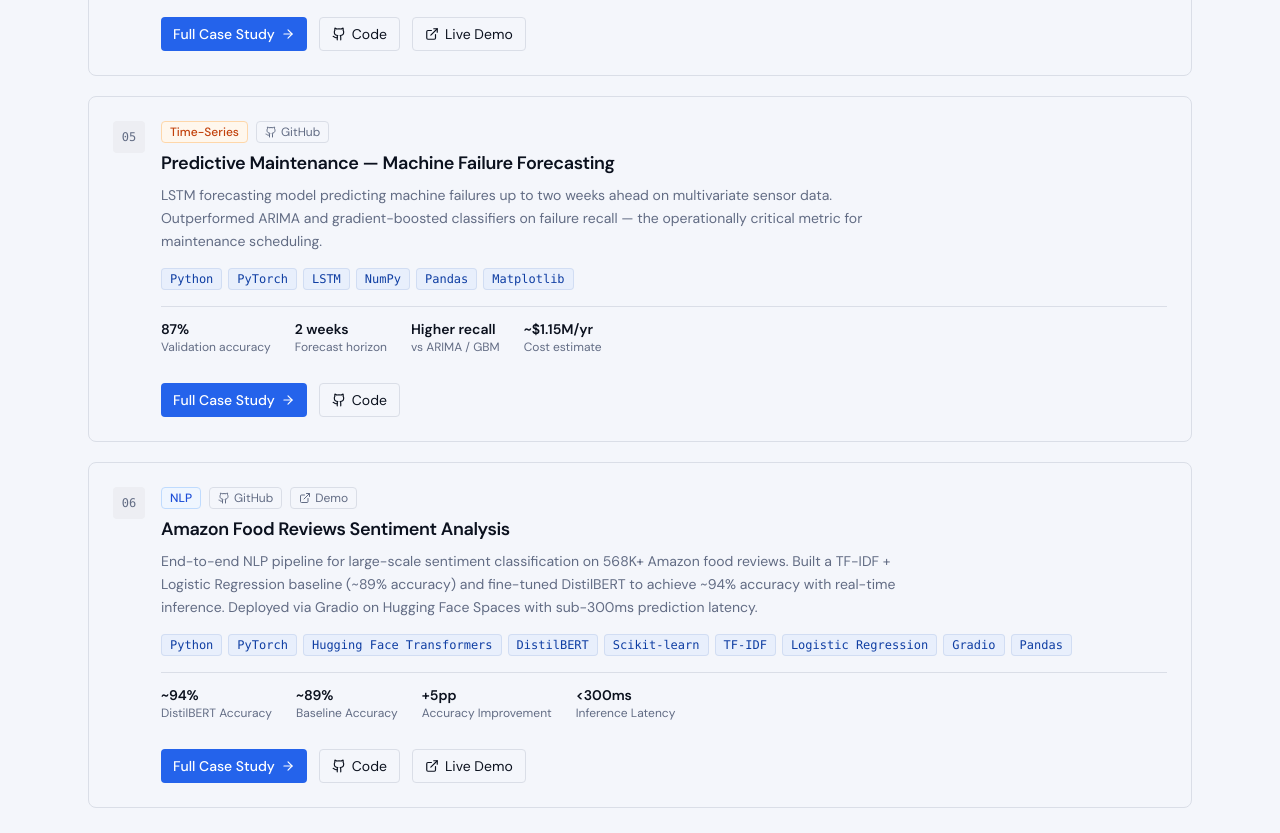
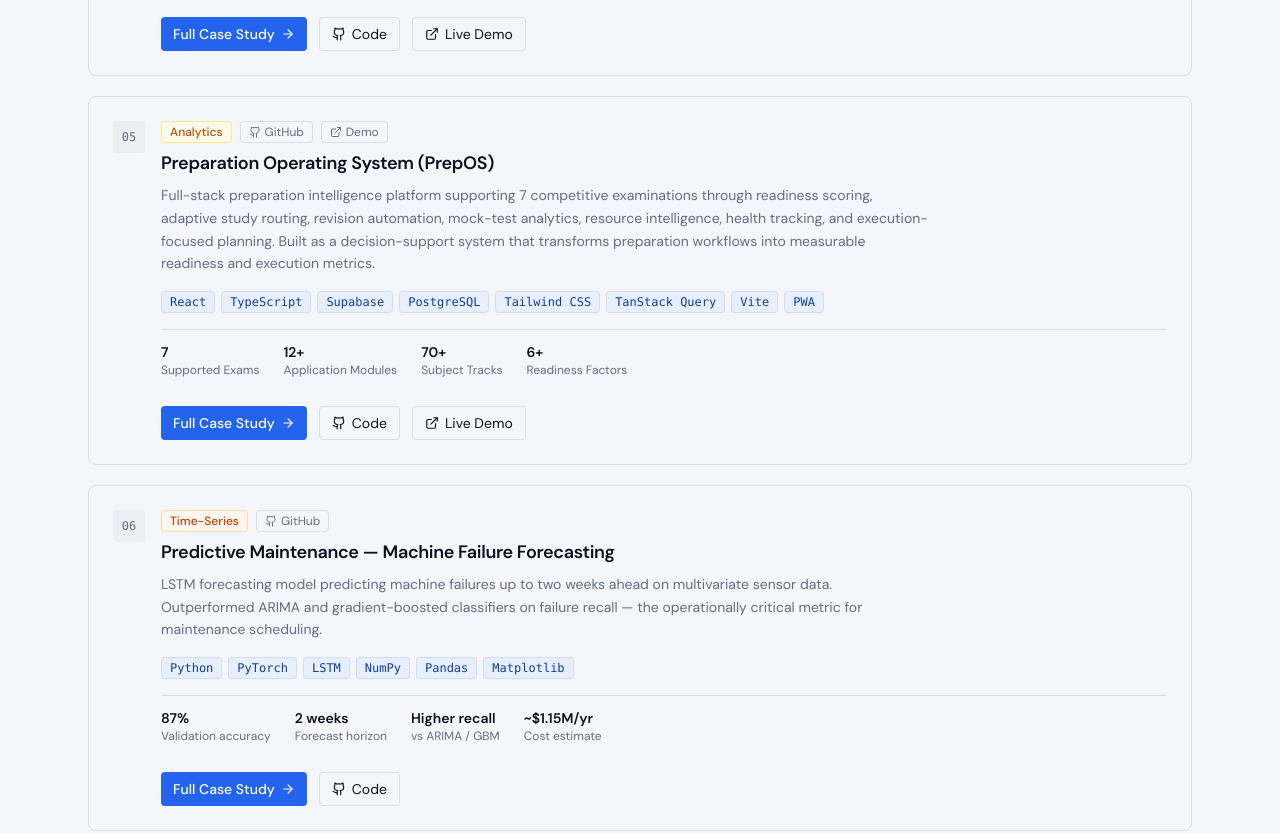
Before and after one commit to YeswanthArasavalli/portfolio_new, a React (Vite) app: page /projects in a window 1280 px wide. Shown: the part 1680-2513 px from the top of the page. Built offline with nearby package versions, Linux system fonts and the light colour scheme; the HTML template or start-up script is replaced by a standard one.

Commit message:
Add Preparation Operating System project details

```diff
--- a/src/data/projects.ts
+++ b/src/data/projects.ts
@@ -286,7 +286,167 @@ export const projects: Project[] = [
   },
 
   /* ══════════════════════════════════════════════
-     5 — PREDICTIVE MAINTENANCE
+     5 — PREPARATION OPERATING SYSTEM (PREPOS)
+  ══════════════════════════════════════════════ */
+  {
+    slug: "preparation-operating-system",
+
+    title: "Preparation Operating System (PrepOS)",
+
+    tagline:
+      "React · TypeScript · Supabase · PostgreSQL · Analytics · Decision Intelligence",
+
+    summary:
+      "Full-stack preparation intelligence platform supporting 7 competitive examinations through readiness scoring, adaptive study routing, revision automation, mock-test analytics, resource intelligence, health tracking, and execution-focused planning. Built as a decision-support system that transforms preparation workflows into measurable readiness and execution metrics.",
+
+    description:
+      "A multi-exam preparation intelligence platform that combines planning, analytics, behavioral tracking, recommendation systems, workflow automation, and performance intelligence into a single operating system for competitive exam preparation.",
+
+    caseStudy: true,
+
+    priority: 5,
+
+    category: "analytics",
+
+    problem:
+      "Candidates preparing for multiple competitive examinations often struggle with fragmented study plans, inconsistent revision, weak prioritization, poor progress visibility, and lack of objective readiness measurement. Existing tools focus on task management rather than preparation intelligence and decision support.",
+
+    approach: [
+      "Designed a multi-exam architecture supporting SSC CGL, SSC CHSL, SSC MTS, RRB NTPC, Coal India MT (IT), UGC NET Computer Science, and UPSC Joint Assistant Director with shared and exam-specific preparation workflows.",
+
+      "Built a Readiness Intelligence Engine combining syllabus completion, mock performance, revision status, PYQ completion, study consistency, and health indicators into unified readiness scores.",
+
+      "Developed an Adaptive Study Routing Engine that dynamically reallocates study time toward weak subjects using performance analytics, readiness scores, and exam priorities.",
+
+      "Implemented an Event Engine capable of automatically adjusting preparation plans when exams are postponed, cleared, failed, or reprioritized.",
+
+      "Created a Revision Command Center using spaced-repetition cycles (1, 3, 7, 15, and 30 days) to reduce revision debt and improve long-term retention.",
+
+      "Integrated health and habit intelligence including sleep consistency, hydration, exercise tracking, wake-up discipline, strength progression, and recovery monitoring.",
+
+      "Built dedicated modules for planning, resource management, mock analytics, exam tracks, weekly reviews, daily execution workflows, and performance intelligence."
+    ],
+
+    dataset: {
+      source:
+        "User-generated preparation, revision, health, mock-test, and performance data",
+
+      size:
+        "Multi-exam preparation records, mock results, revision logs, study sessions, resource tracking, and habit analytics",
+
+      notes:
+        "Data modeled around readiness scoring, execution consistency, exam progression, revision intelligence, and long-term preparation outcomes."
+    },
+
+    role:
+      "Full-Stack Engineer & Product Designer — architecture, database design, analytics modeling, workflow automation, dashboard development, and decision intelligence design",
+
+    techStack: [
+      "React",
+      "TypeScript",
+      "Supabase",
+      "PostgreSQL",
+      "Tailwind CSS",
+      "TanStack Query",
+      "Vite",
+      "PWA"
+    ],
+
+    metrics: [
+      { label: "Supported Exams", value: "7" },
+      { label: "Application Modules", value: "12+" },
+      { label: "Subject Tracks", value: "70+" },
+      { label: "Readiness Factors", value: "6+" }
+    ],
+
+    impact: [
+      "Unified preparation workflows across seven competitive examinations within a single execution platform.",
+
+      "Converted static study plans into measurable readiness, execution, revision, and performance metrics.",
+
+      "Implemented readiness scoring models combining syllabus progress, revision status, mock performance, study consistency, and health signals.",
+
+      "Built adaptive study-routing workflows that prioritize high-impact subjects using weakness detection and exam weighting.",
+
+      "Integrated preparation, revision, health tracking, resource management, and performance analytics into a single decision-support system.",
+
+      "Demonstrated full-stack engineering, analytics design, workflow automation, and product-thinking capabilities."
+    ],
+
+    result:
+      "A preparation operating system that combines planning, readiness intelligence, revision management, behavioral analytics, health monitoring, resource intelligence, and adaptive decision support into a single platform for long-term competitive exam preparation.",
+
+    challenges: [
+      "Balancing preparation priorities across multiple examinations with overlapping and conflicting syllabi.",
+
+      "Designing readiness scores that fairly represent preparation progress across different exam structures.",
+
+      "Preventing revision debt accumulation through automated scheduling and adaptive planning.",
+
+      "Integrating academic performance metrics with behavioral and health indicators without overwhelming users."
+    ],
+
+    learnings: [
+      "Decision-support systems require measurable execution metrics rather than static task tracking.",
+
+      "Readiness scoring becomes significantly more valuable when combined with revision and consistency signals.",
+
+      "Behavioral data can be as important as academic performance when predicting long-term preparation outcomes.",
+
+      "Workflow automation reduces planning overhead and improves preparation consistency.",
+
+      "Analytics-driven prioritization improves decision quality compared with manual study planning."
+    ],
+
+    codeUrl:
+      "https://github.com/YeswanthArasavalli/preparation-operating-system",
+
+    demoUrl:
+      "https://prepos.vercel.app",
+
+    images: [
+      "/projects/prep_os/dashboard.png",
+      "/projects/prep_os/skill_level.png",
+      "/projects/prep_os/study_engine.png",
+      "/projects/prep_os/mocks_page.png",
+      "/projects/prep_os/resources.png",
+      "/projects/prep_os/daily_time_table.png",
+      "/projects/prep_os/cgl_track.png",
+      "/projects/prep_os/login_page.png"
+    ],
+
+    imageCaptions: [
+      "PrepOS central dashboard showing readiness status, execution priorities, recovery mode detection, and intelligent task recommendations.",
+
+      "Subject Assessment Engine used to evaluate strengths, weaknesses, and learning maturity levels across multiple exam domains.",
+
+      "Study & Revision Intelligence module combining topic tracking, ROI prioritization, spaced repetition, and revision debt monitoring.",
+
+      "Mock Test Analytics dashboard tracking score progression, readiness thresholds, exam targets, and performance benchmarking.",
+
+      "Resource Management System for books, courses, playlists, PDFs, and preparation assets across multiple examinations.",
+
+      "Time-blocked execution planner integrating study sessions, revision schedules, health activities, and productivity tracking.",
+
+      "Exam-specific preparation track with cut-off analysis, readiness targets, scoring strategy, and milestone monitoring.",
+
+      "Authentication and user management system supporting personalized preparation environments."
+    ],
+
+    crossLinks: [
+      {
+        label: "Sreejita Framework",
+        href: "/projects/sreejita-framework"
+      },
+      {
+        label: "AI Job Application Intelligence System",
+        href: "/projects/ai-job-application-intelligence"
+      }
+    ]
+  },
+
+  /* ══════════════════════════════════════════════
+     6 — PREDICTIVE MAINTENANCE
   ══════════════════════════════════════════════ */
   {
     slug: "predictive-maintenance-forecasting",
@@ -343,7 +503,7 @@ export const projects: Project[] = [
   },
 
   /* ══════════════════════════════════════════════
-   AMAZON FOOD REVIEWS SENTIMENT ANALYSIS
+   7 - AMAZON FOOD REVIEWS SENTIMENT ANALYSIS
   ══════════════════════════════════════════════ */
   {
     slug: "amazon-food-reviews-sentiment-analysis",
```
